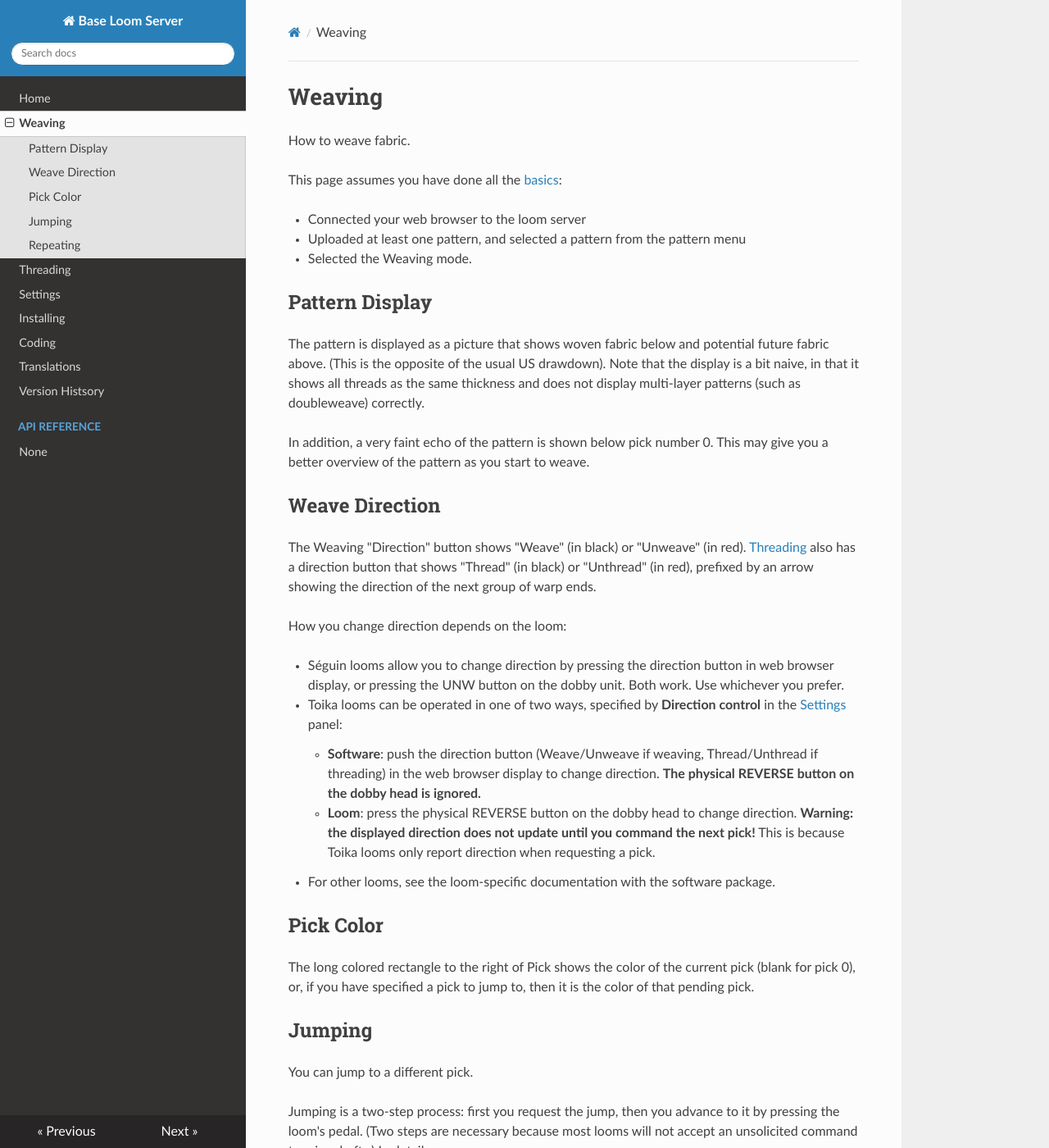
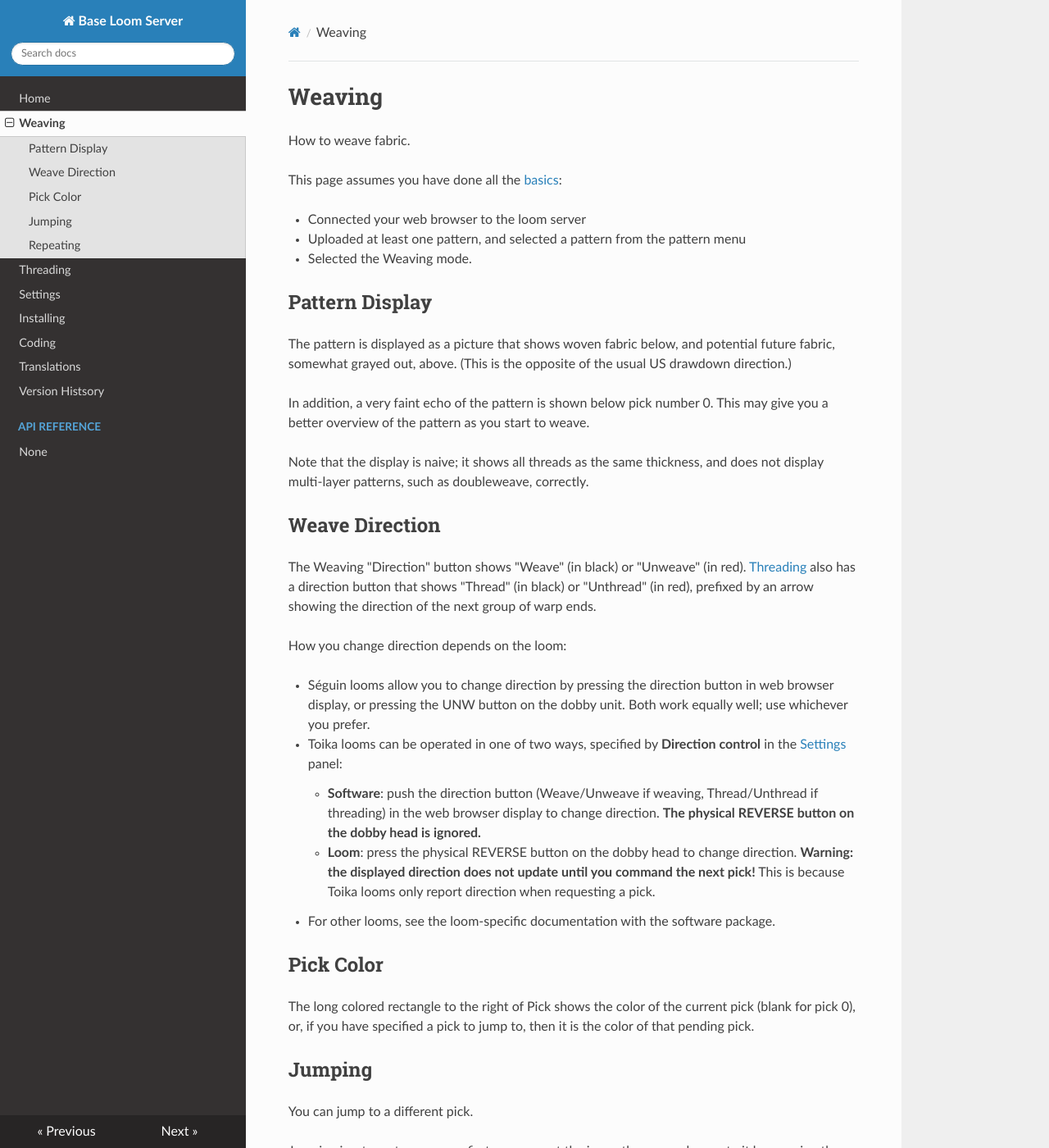
Before and after one commit to r-owen/base_loom_server, an MkDocs documentation site: the page built from docs/weaving.md, in a window 1280 px wide and 1400 px high. Shown: the whole window at 82% size. Built offline with MkDocs 1.6.1, drawn with Linux system fonts in a browser that asks for light colours; nearby versions of some CDN libraries; some of the changed text lies outside the part shown.

Commit message:
Tweak docs

```diff
--- a/docs/weaving.md
+++ b/docs/weaving.md
@@ -10,13 +10,15 @@ This page assumes you have done all the [basics](index.md):
 
 ## Pattern Display
 
-The pattern is displayed as a picture that shows woven fabric below and potential future fabric above.
-(This is the opposite of the usual US drawdown).
-Note that the display is a bit naive, in that it shows all threads as the same thickness
-and does not display multi-layer patterns (such as doubleweave) correctly.
+The pattern is displayed as a picture that shows woven fabric below,
+and potential future fabric, somewhat grayed out, above.
+(This is the opposite of the usual US drawdown direction.)
 
 In addition, a very faint echo of the pattern is shown below pick number 0.
 This may give you a better overview of the pattern as you start to weave.
+
+Note that the display is naive; it shows all threads as the same thickness,
+and does not display multi-layer patterns, such as doubleweave, correctly.
 
 ## Weave Direction
 
@@ -27,7 +29,7 @@ prefixed by an arrow showing the direction of the next group of warp ends.
 How you change direction depends on the loom:
 
 * Séguin looms allow you to change direction by pressing the direction button in web browser display,
-  or pressing the UNW button on the dobby unit. Both work. Use whichever you prefer.
+  or pressing the UNW button on the dobby unit. Both work equally well; use whichever you prefer.
 
 * Toika looms can be operated in one of two ways, specified by **Direction control**
   in the [Settings](settings.md) panel:
```
Also changed, not shown: other parts of docs/weaving.md (+3 -2 lines).
